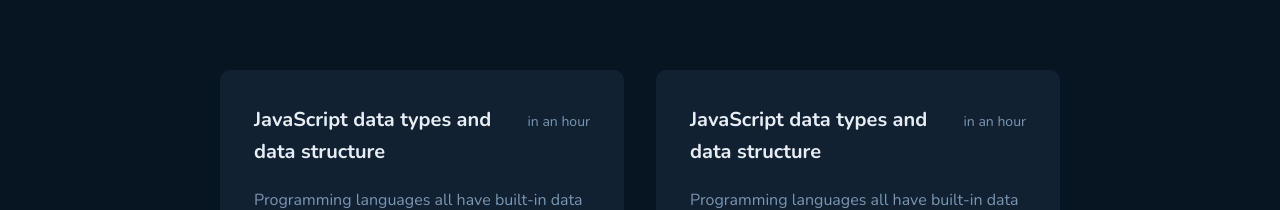
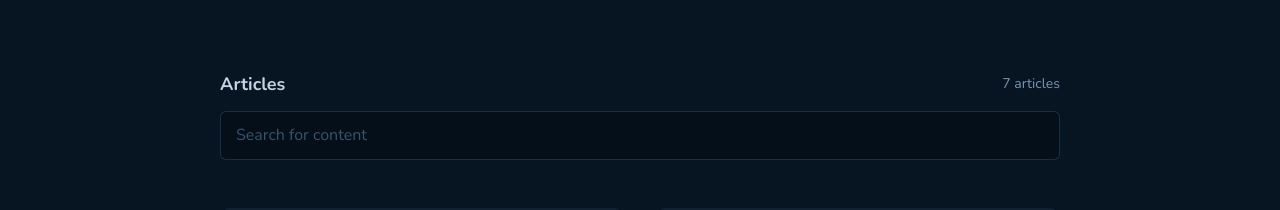
Before and after one commit to guizioliveira/github-blog, a React (Vite) app: page / in a window 1280 px wide. Shown: the part 422-632 px from the top of the page. Built offline with nearby package versions, Linux system fonts and the light colour scheme.

Commit message:
feat: create input search component

```diff
--- /dev/null
+++ b/src/pages/home/components/search-input/index.tsx
@@ -0,0 +1,5 @@
+import { Input } from './styles'
+
+export default function SearchInput() {
+  return <Input type="text" placeholder="Search for content" />
+}
--- /dev/null
+++ b/src/pages/home/components/search-input/styles.ts
@@ -0,0 +1,22 @@
+import styled, { css } from 'styled-components'
+
+export const Input = styled.input`
+  ${({ theme }) => css`
+    width: 100%;
+    padding: 0.75rem 1rem;
+
+    color: ${theme.colors.base.text};
+    background-color: ${theme.colors.base.input};
+    border: 0;
+    border-radius: 6px;
+    box-shadow: inset 0 0 0 1px ${theme.colors.base.border};
+
+    &::placeholder {
+      color: ${theme.colors.base.label};
+    }
+
+    &:focus {
+      box-shadow: inset 0 0 0 1px ${theme.colors.blue};
+    }
+  `}
+`
--- a/src/pages/home/index.tsx
+++ b/src/pages/home/index.tsx
@@ -1,7 +1,9 @@
-import Profile from '@/components/profile'
+import Profile from '@/pages/home/components/profile'
 import { Header } from '../../components/header'
-import { Container, Posts } from './styles'
+import { Container, HeaderArticleSection, Posts } from './styles'
 import PostCard from './components/post-card'
+import SearchInput from './components/search-input'
+import { Spacing } from '@/components/ui'
 
 export default function Home() {
   const postData = {
@@ -19,6 +21,15 @@ export default function Home() {
       <Header />
       <Profile />
       <Container>
+        <HeaderArticleSection>
+          <h5>Articles</h5>
+          <span>7 articles</span>
+        </HeaderArticleSection>
+
+        <Spacing apparence="s" />
+
+        <SearchInput />
+
         <Posts>
           <PostCard {...postData} />
           <PostCard {...postData} />
--- a/src/pages/home/styles.ts
+++ b/src/pages/home/styles.ts
@@ -7,8 +7,25 @@ export const Container = styled.div`
   margin: 4.5rem auto 1.5rem;
 `
 
+export const HeaderArticleSection = styled.div`
+  display: flex;
+  justify-content: space-between;
+  align-items: center;
+
+  h5 {
+    font: ${({ theme }) => theme.font.title.s};
+    color: ${({ theme }) => theme.colors.base.subtitle};
+  }
+
+  span {
+    font: ${({ theme }) => theme.font.text.s};
+    color: ${({ theme }) => theme.colors.base.span};
+  }
+`
+
 export const Posts = styled.section`
   width: 100%;
+  margin-top: 3rem;
 
   display: grid;
   grid-template-columns: repeat(2, 1fr);
```
Also changed, not shown: src/pages/home/components/profile/index.tsx (renamed from src/components/profile/index.tsx), src/pages/home/components/profile/styles.ts (renamed from src/components/profile/styles.ts).
